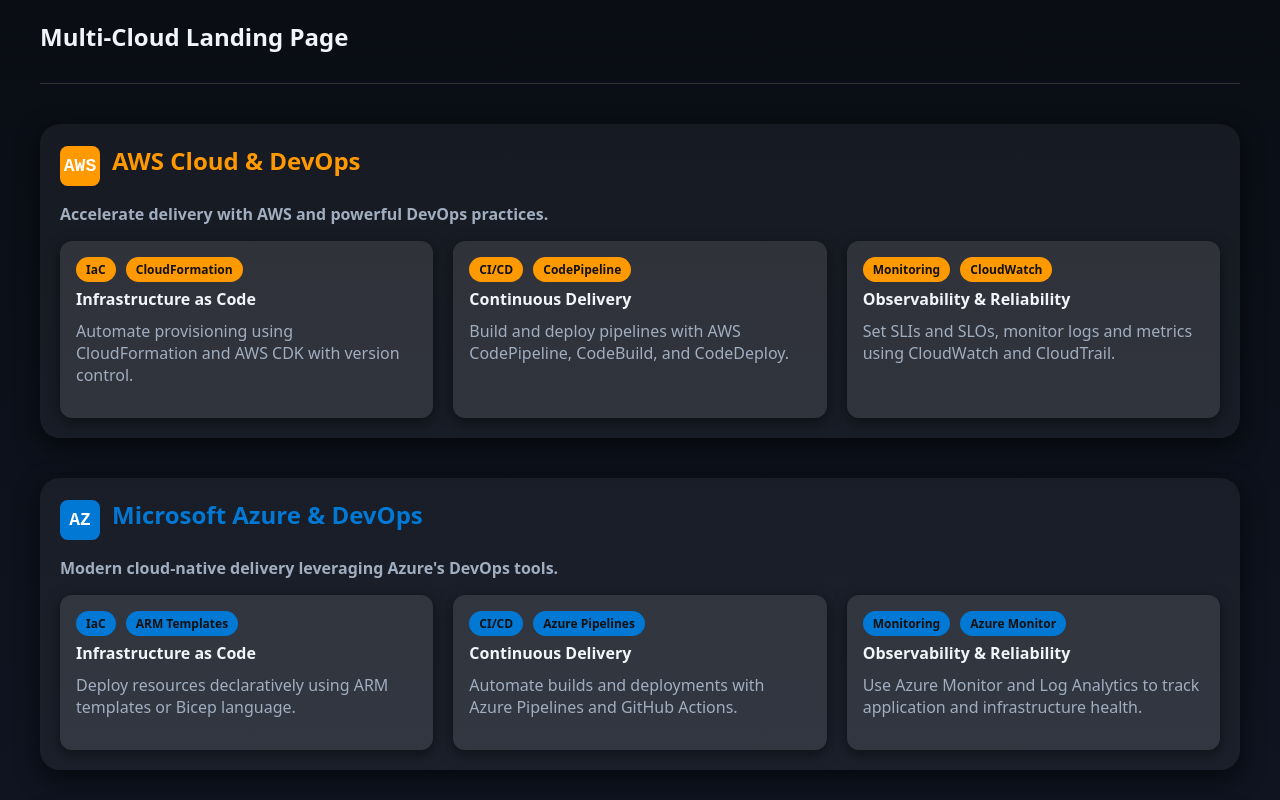
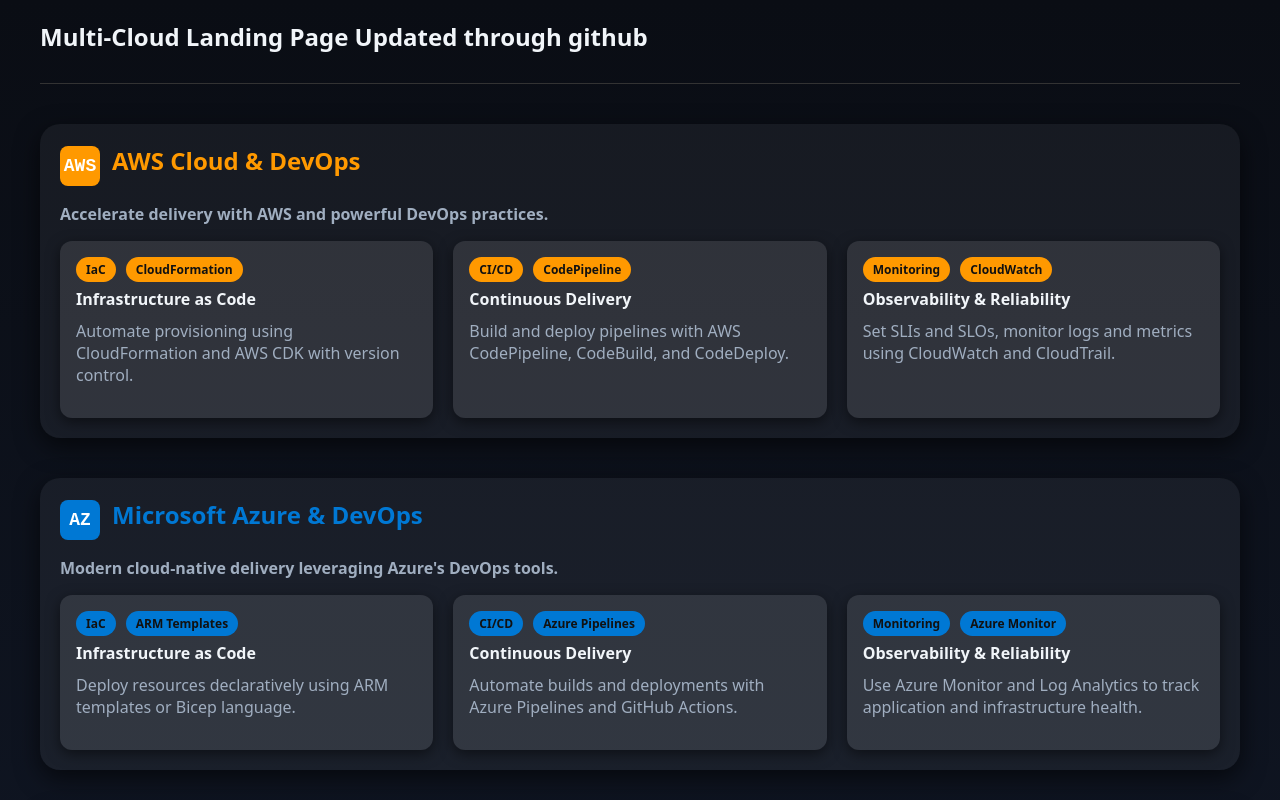
Before and after one commit to MominIshaque/poc-test, a plain HTML site: page index.html in a window 1280 px wide. Shown: the top 800 px of the page. Drawn offline with Linux system fonts and the light colour scheme.

Commit message:
Update index.html

```diff
--- a/index.html
+++ b/index.html
@@ -3,7 +3,7 @@
 <head>
   <meta charset="UTF-8" />
   <meta name="viewport" content="width=device-width, initial-scale=1" />
-  <title>Multi-Cloud Landing Page update through github — AWS, Azure & GCP</title>
+  <title>Multi-Cloud Landing Page — AWS, Azure & GCP</title>
   <style>
     :root {
       /* Shared */
@@ -209,7 +209,7 @@
 <body>
   <div class="wrapper">
     <nav class="nav">
-      <h1>Multi-Cloud Landing Page</h1>
+      <h1>Multi-Cloud Landing Page Updated through github</h1>
       <div>
         <!-- Could add links here if needed -->
       </div>
```
